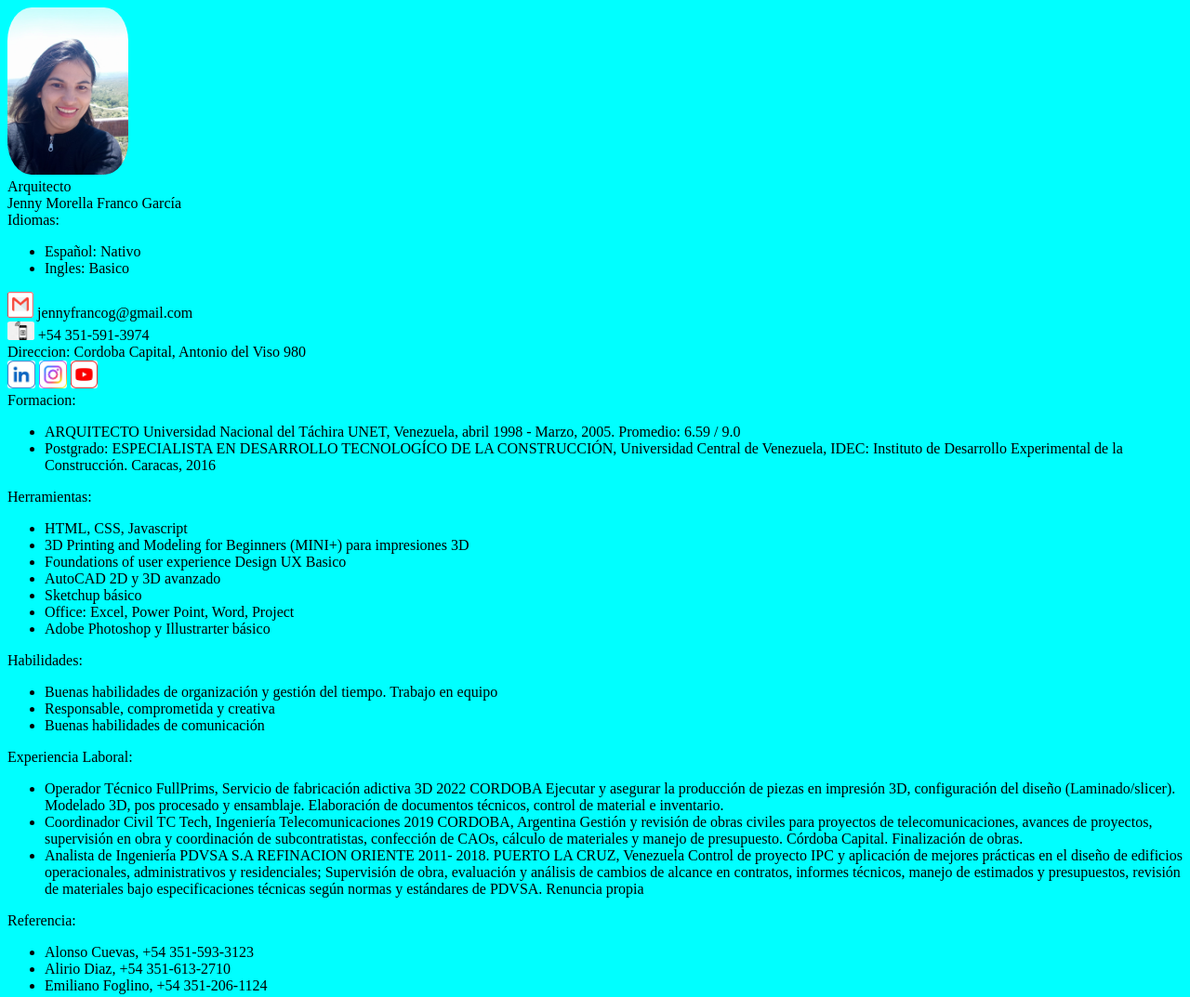
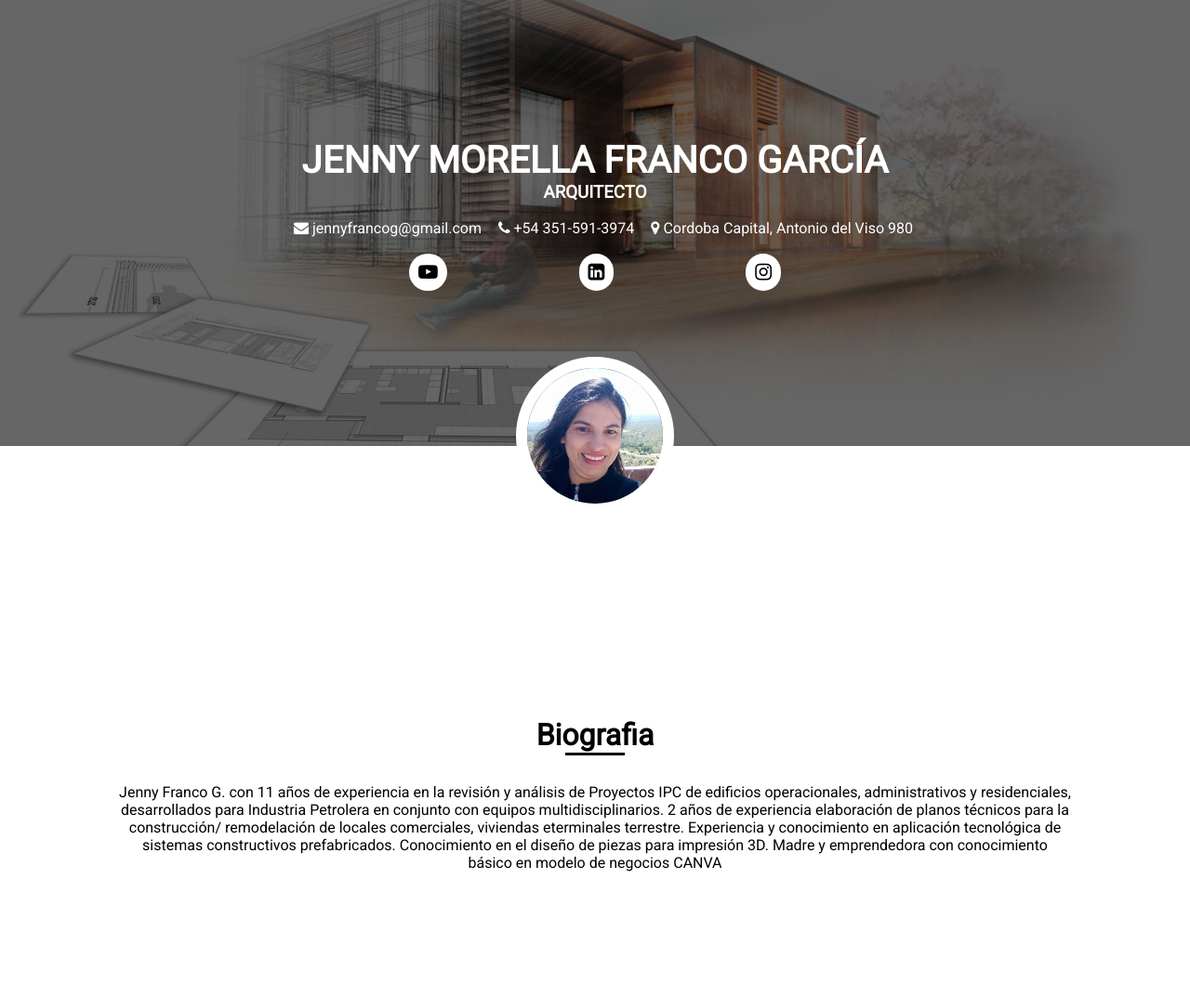
Before and after one commit to jennyfranco3000/cv, a plain HTML site: page cv.html in a window 1280 px wide. Shown: the top 1073 px of the page at 93% size. Drawn offline with Linux system fonts and the light colour scheme.

Commit message:
Hojas nuevas
Estylos

```diff
--- a/cv.html
+++ b/cv.html
@@ -7,11 +7,17 @@
     <meta name="viewport" content="width=device-width, initial-scale=1.0">
     <title>CV Jennny</title>
     <link rel="stylesheet" href="style.css">
+    <link rel="preconnect" href="https://fonts.googleapis.com">
+    <link rel="preconnect" href="https://fonts.gstatic.com" crossorigin>
+    <link href="https://fonts.googleapis.com/css2?family=Roboto&display=swap" rel="stylesheet">
+    <link rel="stylesheet" href="https://cdnjs.cloudflare.com/ajax/libs/font-awesome/4.7.0/css/font-awesome.min.css">
 </head>
 
 <body>
+    <script src="https://kit.fontawesome.com/yourcode.js" crossorigin="anonymous"></script>
     <script>
         var obj = {
+            bio: 'Jenny Franco G. con 11 años de experiencia en la revisión y análisis de Proyectos IPC de edificios operacionales, administrativos y residenciales, desarrollados para Industria Petrolera en conjunto con equipos multidisciplinarios. 2 años de experiencia elaboración de planos técnicos para la construcción/ remodelación de locales comerciales, viviendas eterminales terrestre. Experiencia y conocimiento en aplicación tecnológica de sistemas constructivos prefabricados. Conocimiento en el diseño de piezas para impresión 3D. Madre y emprendedora con conocimiento básico en modelo de negocios CANVA',
             name: 'Jenny Morella Franco García',
             direccion: 'Cordoba Capital, Antonio del Viso 980',
             email: 'jennyfrancog@gmail.com',
@@ -34,116 +40,149 @@
 
         };
     </script>
+
 <div class="containerMain">
-    <!-- aca a la izquierda  -->
-    <div class="containerL">
-    <!-- FOTO -->
-        <div class="item item1">
-         <img class='imagen' src="imagen2.jpg" alt='Jenny Franco'/>
-     </div>
-     <!-- Profesion -->
-     <div class="item item1"><script>document.write(obj.profesion)</script></div>
-     <!-- Nomrbe -->
-     <div class="item item2"><script>document.write(obj.name)</script></div>
-     <!-- Idiomas -->
-     <div class="language">Idiomas: <ul><li><script>document.write(obj.idioma[0])</script></li>
-                                        <li><script>document.write(obj.idioma[1])</script></li>
-                                    </ul></div>
 
-     <div class="item item3"> </div>
-     <!-- Email -->
-     <div> <img class='imagenEmail' src="email.png" alt='Jenny Franco'/> <script>document.write(obj.email)</script></div>
+    <section class="banner">
+        <!-- Foto de Fondo -->
+        <img class='img-background' src="background.jpg" alt='Background'/>
 
-     <!-- Celular -->
-     <div class="item item3"><img class='imagenId' src="images.png" alt='Jenny Franco'/>
-                            <script>document.write(obj.cel)</script>
-     </div>
+        <div class="date-container">
+            <!-- Nombre -->
+            <h1><script>document.write(obj.name)</script></h1>
+            <!-- Profecion -->
+            <h3><script>document.write(obj.profesion)</script></h3>
 
-     <!-- Direccion -->
-     <div class="item4">
-         Direccion: <script>document.write(obj.direccion)</script>
-     </div>
+            <!-- Contacto Persona -->
+            <div class="contact">
+                <!-- Email -->
+                <a class="contact-link" href="mailto:jennyfrancog@gmail.com">
+                    <i class="contact-personal-icon fa fa-envelope"></i>
+                    <script>document.write(obj.email)</script>
+                </a>
 
-     <!-- Redes Sociales con enlaces -->
-     <div class="item item3">
-      <a onclick=enlace()><img class='imagenIn' src="in.jpg" alt='Linkeidn'/></a>
-      <script>
-         function enlace() {
-              window.location.href=obj.linkeidn;
-         }
-      </script>
-        <a onclick=enlace2()><img class='imagenIn' src="instagram1.png" alt='Linkeidn'/></a>
-        <script>
-           function enlace2() {
-                window.location.href=obj.instagram;
-           }
-        </script>
-          </script>
-          <a onclick=enlace3()><img class='imagenIn' src="youtube.jpg" alt='Linkeidn'/></a>
-          <script>
-             function enlace3() {
-                  window.location.href=obj.youtube;
-             }
-          </script>
-       </div>
-    </div>
+                <!-- Celular -->
+                <a class="contact-link">
+                    <i class="contact-personal-icon fa fa-phone"></i>
+                    <script>document.write(obj.cel)</script>
+                </a>
 
-    <!-- aca a la derecha -->
-   <div class="containerR">
+                <!-- Direccion -->
+                <a class="contact-link">
+                    <i class="contact-personal-icon fa fa-map-marker"></i>
+                    <script>document.write(obj.direccion)</script>
+                </a>
+            </div>
 
-    <div class="card1"> Formacion:
-    <ul>
-        <li><script>document.write(obj.formacion1)</script></li>
-        <li><script>document.write(obj.formacion2)</script></li>
-    </ul>
-    </div>
+            <!-- Redes Sociales -->
+            <div class="contact">
+                <!-- Youtube -->
+                <a
+                href="https://www.youtube.com/@jennyfrancog"
+                class="contact-icon fa fa-youtube-play"
+                target="_blank">
+                </a>
 
-    <div class="card2"> Herramientas:
-                   <ul><li><script>document.write(obj.herramienta[0])</script></li>
-                            <li><script>document.write(obj.herramienta[1])</script></li>
-                            <li><script>document.write(obj.herramienta[2])</script></li>
-                            <li><script>document.write(obj.herramienta[3])</script></li>
-                            <li><script>document.write(obj.herramienta[4])</script></li>
-                            <li><script>document.write(obj.herramienta[5])</script></li>
-                            <li><script>document.write(obj.herramienta[6])</script></li>
-                    </ul>
+                <!-- Linkedink -->
+                <a
+                href="https://www.linkedin.com/in/jenny-franco/"
+                class="contact-icon fa fa-linkedin-square"
+                target="_blank">
+                </a>
 
-    </div>
+                <!-- Instagram-->
+                <a
+                href="https://www.instagram.com/crear_wood/"
+                class="contact-icon fa fa-instagram"
+                target="_blank">
+                </a>
+            </div>
 
-   <div class="card3">Habilidades:
-            <ul><li><script>document.write(obj.habilidades[0])</script></li>
-                <li><script>document.write(obj.habilidades[1])</script></li>
-                <li><script>document.write(obj.habilidades[2])</script></li>
-            </ul></div>
-  </div>
+        </div>
 
-   <div class="card4">Experiencia Laboral:
-                <ul><li><span><script>document.write(obj.experiencialaboral[0].cargo)</script></span>
-                        <span><script>document.write(obj.experiencialaboral[0].empresa)</script></span>
-                        <span><script>document.write(obj.experiencialaboral[0].fecha)</script></span>
-                        <span><script>document.write(obj.experiencialaboral[0].funcion)</script></span>
-                    </li>
-                    <li><span><script>document.write(obj.experiencialaboral[1].cargo)</script></span>
-                        <span><script>document.write(obj.experiencialaboral[1].empresa)</script></span>
-                        <span><script>document.write(obj.experiencialaboral[1].fecha)</script></span>
-                        <span><script>document.write(obj.experiencialaboral[1].funcion)</script></span>
-                    </li>
-                    <li><span><script>document.write(obj.experiencialaboral[2].cargo)</script></span>
-                        <span><script>document.write(obj.experiencialaboral[2].empresa)</script></span>
-                        <span><script>document.write(obj.experiencialaboral[2].fecha)</script></span>
-                        <span><script>document.write(obj.experiencialaboral[2].funcion)</script></span>
-                    </li>
-                </ul>
-   </div>
+        <!-- Foto de perfil -->
+        <img class='img-perfil' src="imagen2.jpg" alt='Jenny Franco'/>
+    </section>
 
-   <div class="card5"> Referencia:
-    <ul>
-        <li><script>document.write(obj.referencia[0])</script></li>
-        <li><script>document.write(obj.referencia[1])</script></li>
-        <li><script>document.write(obj.referencia[2])</script></li>
-    </ul>
+    <section class="row">
+        <!-- Titulo -->
+        <h3>Biografia<span></span></h3>
 
-   </div>
+        <!-- Texto -->
+        <p><script>document.write(obj.bio)</script></p>
+
+    </section>
+    <!-- Formacion -->
+    <section class="row dark">
+        <!-- Titulo -->
+        <h3>Formacion <span></span></h3>
+
+        <!-- Texto -->
+        <p><script>document.write(obj.formacion1)</script></p>
+        <p><script>document.write(obj.formacion2)</script></p>
+    </section>
+
+    <!-- Herramientas -->
+    <section class="row">
+        <!-- Titulo -->
+        <h3>Herramientas<span></span></h3>
+
+        <!-- Texto -->
+        <p><script>document.write(obj.herramienta[0])</script></p>
+        <p><script>document.write(obj.herramienta[1])</script></p>
+        <p><script>document.write(obj.herramienta[2])</script></p>
+        <p><script>document.write(obj.herramienta[3])</script></p>
+        <p><script>document.write(obj.herramienta[4])</script></p>
+        <p><script>document.write(obj.herramienta[5])</script></p>
+        <p><script>document.write(obj.herramienta[6])</script></p>
+    </section>
+
+    <!-- Habilidades -->
+    <section class="row dark">
+        <!-- Titulo -->
+        <h3>Habilidades<span></span></h3>
+
+        <!-- Texto -->
+        <p><script>document.write(obj.habilidades[0])</script></p>
+        <p><script>document.write(obj.habilidades[1])</script></p>
+        <p><script>document.write(obj.habilidades[2])</script></p>
+    </section>
+
+    <!-- Experiencia -->
+    <section class="row">
+        <h3>Experiencia Laboral<span></span></h3>
+        <div class="exp-container">
+            <div class="exp-container_item">
+                <h4><script>document.write(obj.experiencialaboral[0].empresa)</script></h4>
+                <p class="position"><script>document.write(obj.experiencialaboral[0].cargo)</script></p>
+                <p class="date"><script>document.write(obj.experiencialaboral[0].fecha)</script></p>
+                <p><script>document.write(obj.experiencialaboral[0].funcion)</script></p>
+            </div>
+            <div class="exp-container_item">
+                <h4><script>document.write(obj.experiencialaboral[1].empresa)</script></h4>
+                <p class="position"><script>document.write(obj.experiencialaboral[1].cargo)</script></p>
+                <p class="date"><script>document.write(obj.experiencialaboral[1].fecha)</script></p>
+                <p><script>document.write(obj.experiencialaboral[1].funcion)</script></p>
+            </div>
+            <div class="exp-container_item">
+                <h4><script>document.write(obj.experiencialaboral[2].empresa)</script></h4>
+                <p class="position"><script>document.write(obj.experiencialaboral[2].cargo)</script></p>
+                <p class="date"><script>document.write(obj.experiencialaboral[2].fecha)</script></p>
+                <p><script>document.write(obj.experiencialaboral[2].funcion)</script></p>
+            </div>
+        </div>
+    </section>
+
+    <!-- Referencia -->
+    <section class="row dark">
+        <h3>Referencia<span></span></h3>
+        <p><script>document.write(obj.referencia[0])</script></p>
+        <p><script>document.write(obj.referencia[1])</script></p>
+        <p><script>document.write(obj.referencia[2])</script></p>
+    </section>
+
+
+
  </div>
 
 </body>
--- a/style.css
+++ b/style.css
@@ -1,6 +1,29 @@
+:root{
+  --white:#ffffff;
+  --black:#000000;
+}
+
+*{
+	padding: 0;
+	margin: 0;
+	box-sizing: border-box;
+  font-family: 'Roboto', sans-serif;
+  color: var(--black);
+	list-style: none;
+	text-decoration: none;
+	z-index: 1;
+}
+
 body{
-  background-color: aqua;
- }
+  background-color: var(--white);
+}
+body::-webkit-scrollbar{
+  background-color: transparent;
+}
+
+body::-webkit-scrollbar-thumb{
+  background-color: var(--black);
+}
 
  /* imagen de cv */
 .imagen {
@@ -36,3 +59,161 @@ body{
   border-color: black;
   border: 10px;
   }
+
+/* /////// Round 2 /////// */
+
+.banner{
+  height: 60vh;
+  position: relative;
+  display: flex;
+  align-items: center;
+  justify-content: center;
+
+}
+
+.img-background{
+  position: absolute;
+  object-fit: cover;
+  filter: brightness(40%);
+  top: 0;
+  z-index: 10;
+  width: 100%;
+  height: 100%;
+}
+
+.img-perfil{
+  width: 170px;
+  height: 170px;
+  overflow: hidden;
+  object-fit: cover;
+  border: var(--white) 12px solid;
+  border-radius: 300px;
+  top: 80%;
+  z-index: 100;
+  position: absolute;
+}
+
+.date-container{
+  position: relative;
+  z-index: 100;
+}
+.date-container h1{
+  color: var(--white);
+  font-size: 2.5em;
+  text-transform: uppercase;
+  text-align: center;
+}
+.date-container h3{
+  color: var(--white);
+  text-transform: uppercase;
+  text-align: center;
+  margin-bottom: 18px;
+}
+
+/* contact */
+.contact{
+  display: flex;
+  justify-content: space-evenly;
+  margin-bottom: 18px;
+}
+.contact-link{
+  margin-left: 18px;
+  cursor: pointer;
+  color: var(--white);
+}
+.contact-icon{
+  font-size: 1.3em!important;
+  background-color: var(--white);
+  padding: 10px;
+  border-radius: 100px;
+}
+
+.contact-personal-icon{
+  color: var(--white);
+}
+
+/* //// Row //// */
+.row{
+  width: 100%;
+  min-height: 100vh;
+  display: flex;
+  padding: 8% 10%;
+  justify-content: center;
+  align-items: center;
+  flex-direction: column;
+}
+
+.row h3{
+  display: flex;
+  flex-direction: column;
+  font-size: 2em;
+  align-items: center;
+  margin-bottom: 30px;
+  /* text-transform: uppercase; */
+}
+.row h3 span{
+  border-bottom: var(--black) 3px solid;
+  width: 50%;
+}
+
+.row p{
+  text-align: center;
+  margin-bottom: 50px;
+}
+
+/* Row Dark */
+.row.dark{
+  background-color: var(--black);
+}
+
+.row.dark h3{
+  color: var(--white);
+}
+.row.dark h3 span{
+  border-color: var(--white);
+}
+
+.row.dark p{
+  color: var(--white);
+}
+
+/* Experiencia */
+.exp-container{
+  display: flex;
+  margin-top: 23px;
+  justify-content: space-between;
+  flex-wrap: wrap;
+}
+.exp-container_item{
+  width: 40%;
+  color: var(--white);
+  margin-bottom: 50px;
+  display: flex;
+  justify-content: center;
+  align-items: center;
+  flex-direction: column;
+}
+.exp-container_item h4{
+  color: var(--white);
+  text-align: center;
+  font-size: 1.2em;
+  letter-spacing: 2px;
+  margin-bottom: 12px;
+}
+
+.exp-container_item  p{
+  margin-bottom: 8px;
+}
+
+.date{
+  font-weight: 50!important;
+  font-size: .9em;
+  letter-spacing: 4px;
+  /* color: #f00!important; */
+}
+
+.position{
+  margin-bottom: 13px;
+  display: inline-block;
+  border-bottom: var(--white) 2px solid;
+}
```
